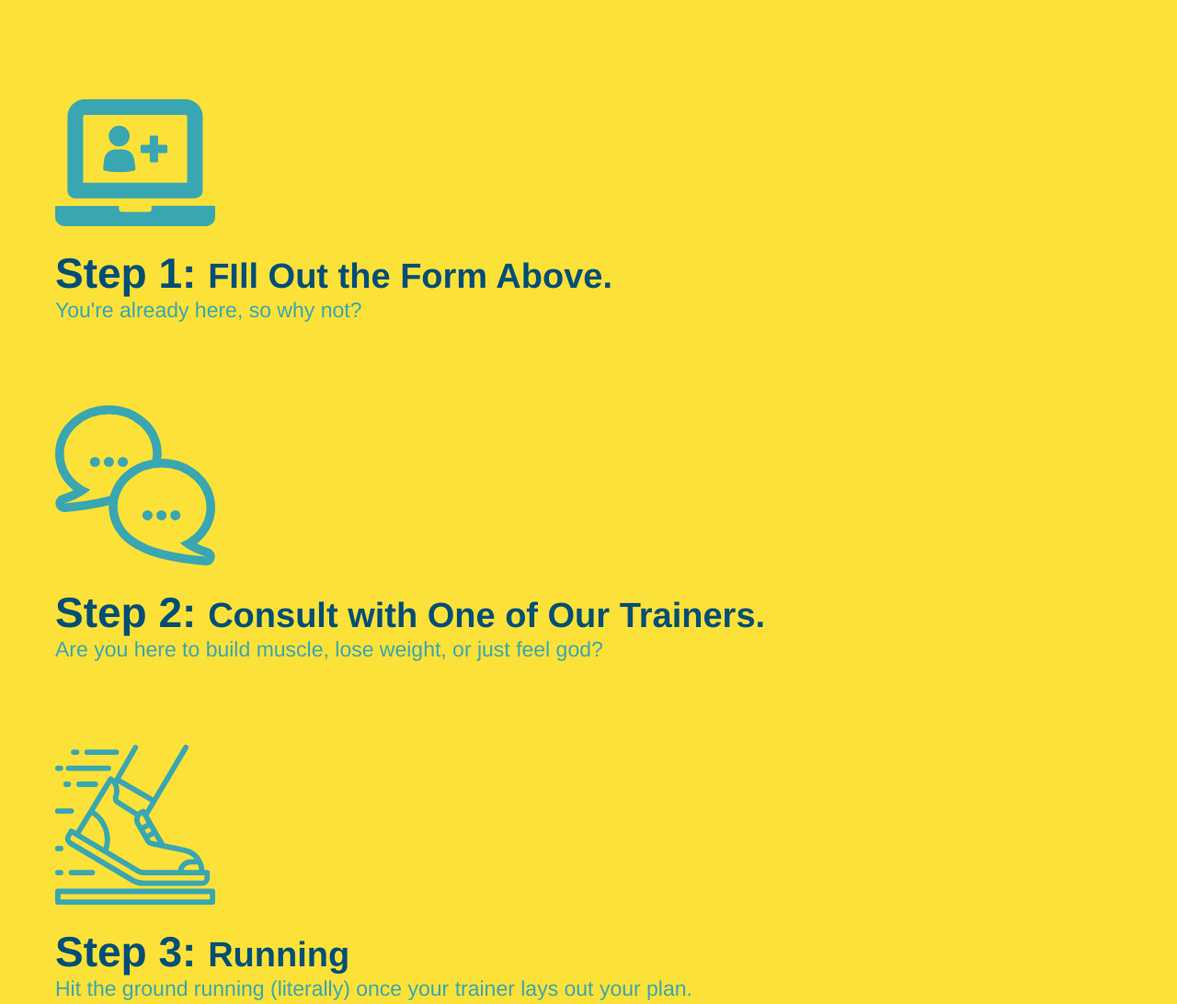
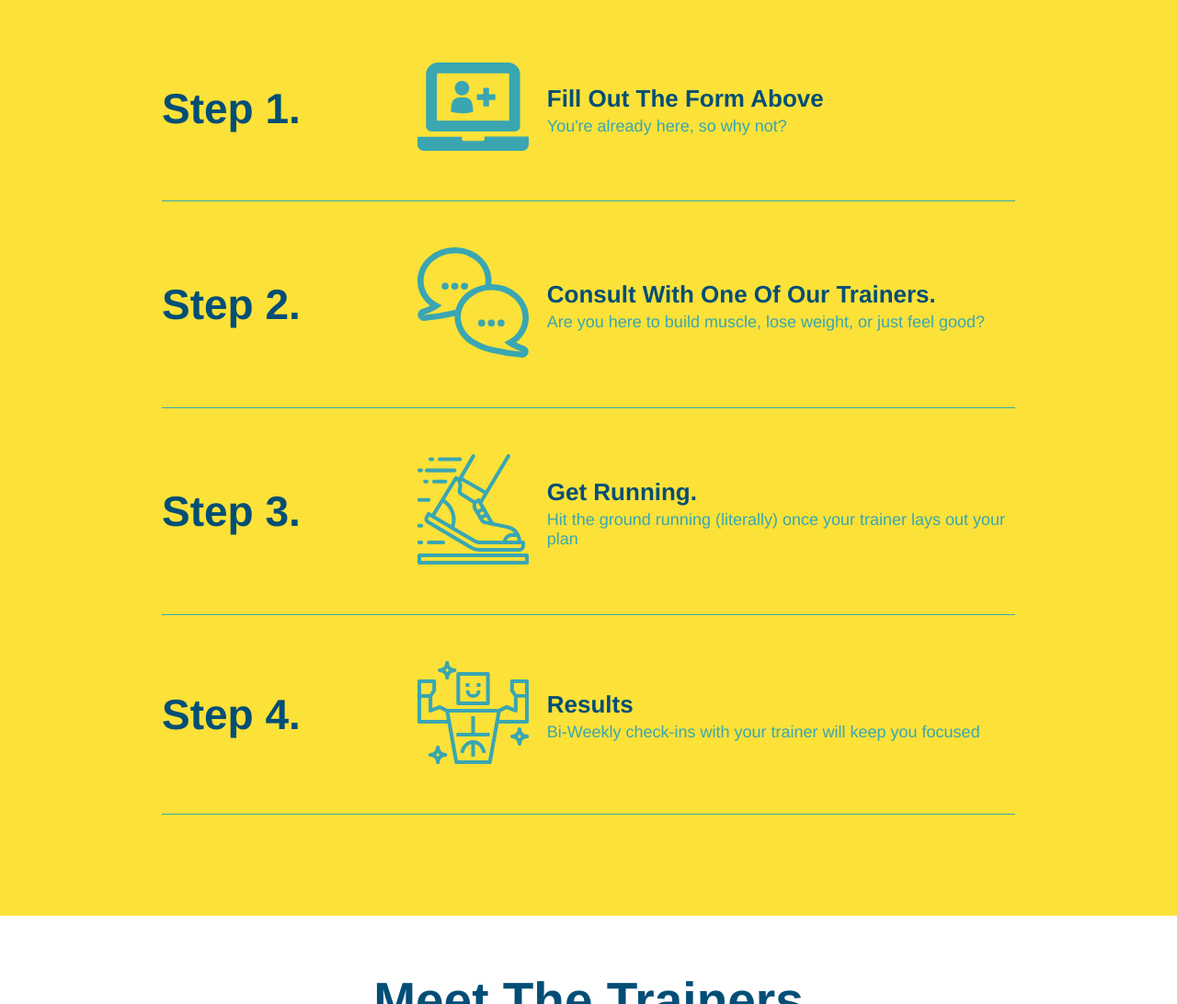
Before and after one commit to KevinGodek/run-buddy, a plain HTML site: page index.html in a window 1280 px wide. Shown: the part 1220-2312 px from the top of the page at 92% size. Drawn offline with Linux system fonts and the light colour scheme.

Commit message:
add flexbox to the steps

```diff
--- a/assets/css/style.css
+++ b/assets/css/style.css
@@ -134,6 +134,16 @@ section {
 .steps {
   background: #fce138;
 }
+.step {
+  margin: 50px auto;
+  padding-bottom: 50px;
+  width: 80%;
+  border-bottom: 1px solid #39a6b2;
+  display: flex;
+  flex-wrap: wrap;
+  align-items: center;
+  justify-content: space-between;
+}
 .section-title {
   font-size: 55px;
   color: #024e76;
@@ -149,24 +159,35 @@ section {
 .secondary-border {
   border-color: #39a6b2;
 }
-.steps div {
-  margin-bottom: 80px;
-}
-.steps img {
-  width: 15%;
-  margin: 10px 0;
-}
-.steps h3 {
+.step h3 {
   color: #024e76;
   font-size: 46px;
-  margin-top: 10px;
+  flex: 1 30%;
 }
-.steps p {
+.step-text p {
   color: #39a6b2;
-  font-size: 23px;
+  font-size: 18px;
 }
-.steps span {
-  font-size: 38px;
+.step-text h4 {
+  font-size: 26px;
+  line-height: 1.5;
+  color: #024e76;
+}
+.step-info {
+  flex: 2 70%;
+  display: flex;
+  flex-wrap: wrap;
+  align-items: center;
+}
+.step-img {
+  flex: 1 12%;
+  margin-right: 20px;
+}
+.step-text {
+  flex: 12;
+}
+.step-img img {
+  max-width: 100%;
 }
 .trainers {
   text-align: center;
--- a/index.html
+++ b/index.html
@@ -85,29 +85,56 @@
         <h2 class="section-title secondary-border"> What You Do</h2>
       </div>
 
-      <div>
-        <!-- insert this img elemnt -->
-        <img src="./assets/images/step-1.svg" />
-        <h3>Step 1: <span>FIll Out the Form Above.</span></h3>
-        <p>You're already here, so why not?</p>
+      <div class="step">
+        <h3>Step 1.</h3>
+        <div class="step-info">
+          <div class="step-img">
+            <img src="./assets/images/step-1.svg" alt="" />
+          </div>
+          <div class="step-text">
+            <h4>Fill Out The Form Above</h4>
+            <p>You're already here, so why not?</p>
+          </div>
+        </div>
       </div>
 
-      <div>
-        <img src="./assets/images/step-2.svg" />
-        <h3> Step 2: <span>Consult with One of Our Trainers.</span></h3>
-        <p>Are you here to build muscle, lose weight, or just feel god?</p>
+      <div class="step">
+        <h3>Step 2.</h3>
+        <div class="step-info">
+          <div class="step-img">
+            <img src="./assets/images/step-2.svg" alt="" />
+          </div>
+          <div class="step-text">
+            <h4>Consult With One Of Our Trainers.</h4>
+            <p>Are you here to build muscle, lose weight, or just feel good?</p>
+          </div>
+        </div>
       </div>
 
-      <div>
-        <img src="./assets/images/step-3.svg" />
-        <h3>Step 3: <span>Running</span></h3>
-        <p>Hit the ground running (literally) once your trainer lays out your plan.</p>
+      <div class="step">
+        <h3>Step 3.</h3>
+        <div class="step-info">
+          <div class="step-img">
+            <img src="./assets/images/step-3.svg" alt="" />
+          </div>
+          <div class="step-text">
+            <h4>Get Running.</h4>
+            <p>Hit the ground running (literally) once your trainer lays out your plan</p>
+          </div>
+        </div>
       </div>
 
-      <div>
-        <img src="./assets/images/step-4.svg" />
-        <h3>Step 4: <span>Results.</span></h3>
-        <p>Bi-weekly check-ins with your trainer will keep you focused</p>
+      <div class="step">
+        <h3>Step 4.</h3>
+        <div class="step-info">
+          <div class="step-img">
+            <img src="./assets/images/step-4.svg" alt="" />
+          </div>
+          <div class="step-text">
+            <h4>Results</h4>
+            <p>Bi-Weekly check-ins with your trainer will keep you focused</p>
+          </div>
+        </div>
       </div>
     </section>
 
```
